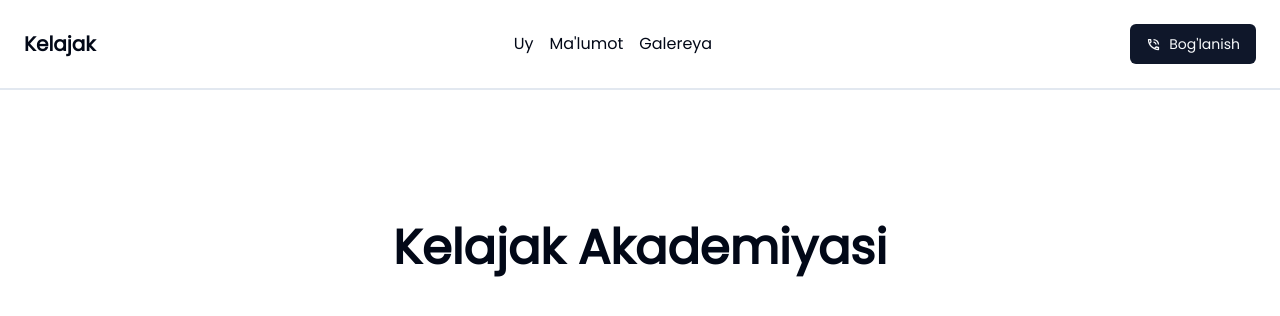
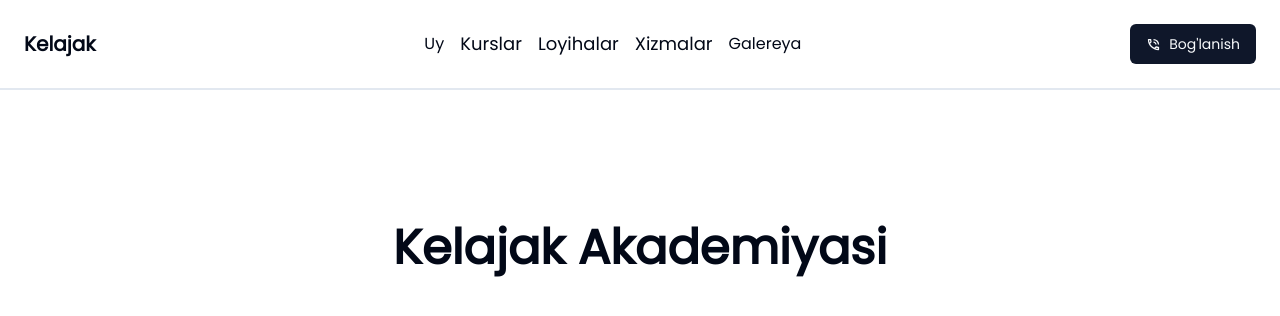
Before and after one commit to abdulakimov/next-kelajak-akademiyasi, a Next.js app: page / in a window 1280 px wide. Shown: the top 316 px of the page. Built offline with nearby package versions, Linux system fonts and the light colour scheme.

Commit message:
Finishing Navbar component

```diff
--- a/components/navbar.tsx
+++ b/components/navbar.tsx
@@ -18,7 +18,9 @@ function Navbar() {
         <h1 className='cursor-pointer text-xl font-bold'>Kelajak</h1>
         <ul className='flex flex-row gap-4 items-center max-sm:hidden'>
           <li className='cursor-pointer'>Uy</li>
-          <li className='cursor-pointer'>Ma'lumot</li>
+          <li className='cursor-pointer text-lg'>Kurslar</li>
+          <li className='cursor-pointer text-lg'>Loyihalar</li>
+          <li className='cursor-pointer text-lg'>Xizmalar</li>
           <li className='cursor-pointer'>Galereya</li>
         </ul>
         <Button variant="default" className='max-sm:hidden'>
@@ -33,7 +35,9 @@ function Navbar() {
       <div className={`sm:hidden fixed top-0 left-0 w-full border-b-4 pt-32 h-screen gap-20 backdrop-blur-md flex flex-col items-center -translate-x-full transition-transform duration-300 ease-in-out ${isOpen ? "translate-x-0" : "translate-x-full"}`}>
         <ul className='flex flex-col gap-8 items-center '>
           <li className='cursor-pointer text-lg'>Uy</li>
-          <li className='cursor-pointer text-lg'>Ma'lumot</li>
+          <li className='cursor-pointer text-lg'>Kurslar</li>
+          <li className='cursor-pointer text-lg'>Loyihalar</li>
+          <li className='cursor-pointer text-lg'>Xizmalar</li>
           <li className='cursor-pointer text-lg'>Galereya</li>
         </ul>
         <Button variant="default" className='md:flex'>
```
